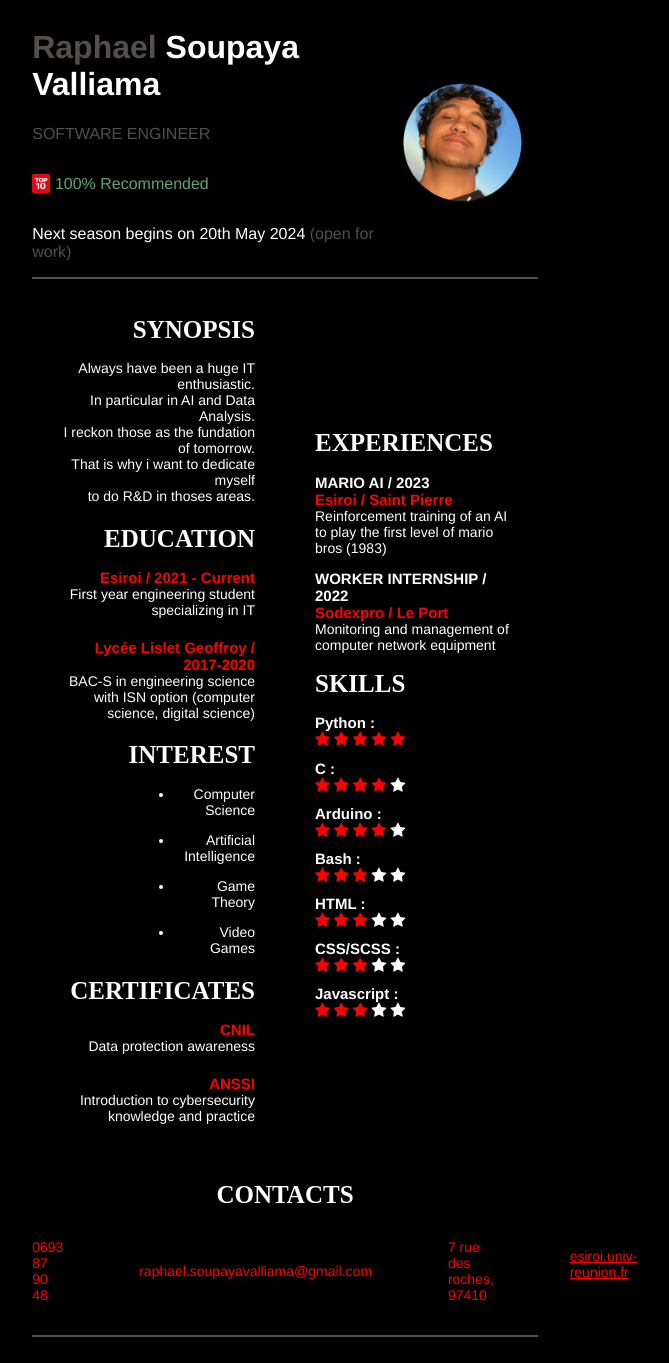
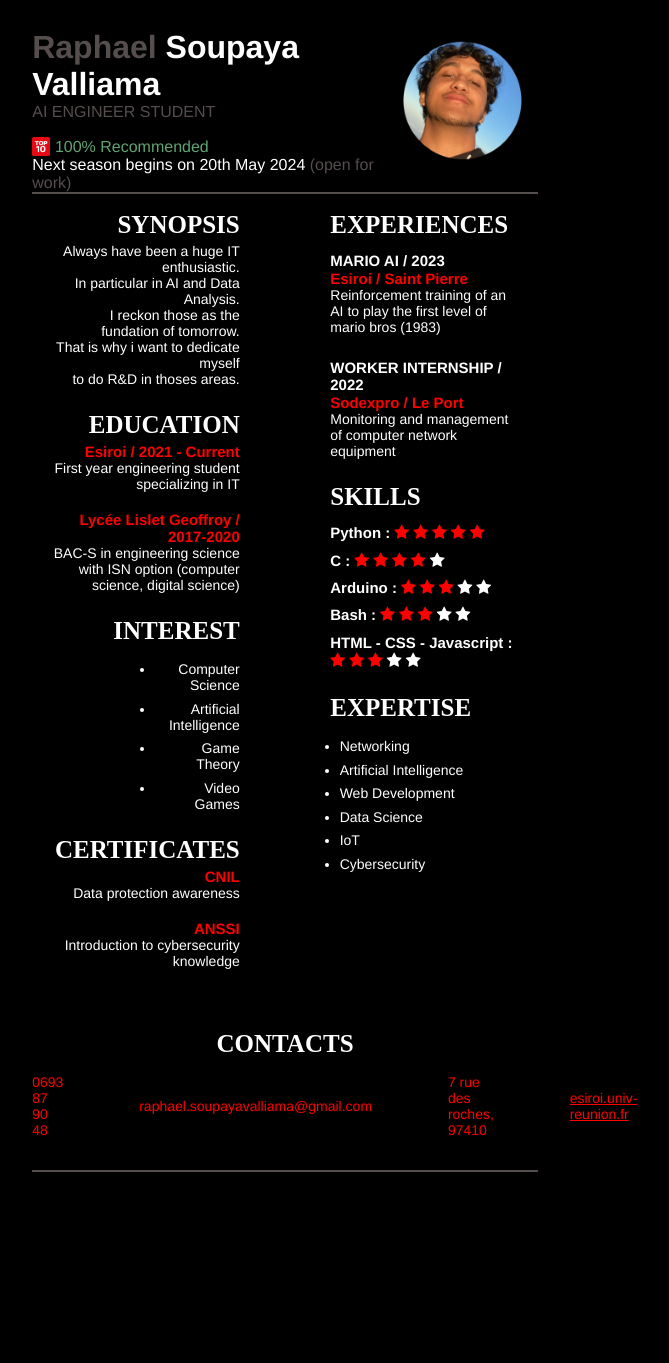
Before and after one commit to RSoups11/dev, a Flask app: page / in a window 1280 px wide. Shown: the whole page, without its empty margins (355-1024 px from the left). After the commit the page ends 1172 px from the top, so only its background shows below. Run offline with Flask 3, Linux system fonts and the light colour scheme.

Commit message:
Update fin de l'en-tete et du milieu début du "contact"

```diff
--- a/static/styles.css
+++ b/static/styles.css
@@ -24,7 +24,6 @@ body {
 
 #top10 img {
   width: 5%;
-  height: auto;
 }
 
 #top10 p {
@@ -32,11 +31,19 @@ body {
   color: #60a471;
   font-family: Helvetica;
   font-style: bold;
+  margin-bottom: 0;
 }
 
-#en-tete h1, p {
+#en-tete h1 {
   color: #564d4d;
   font-family: Helvetica;
+  margin-bottom: 0;
+}
+
+#en-tete, p {
+  color: #564d4d;
+  font-family: Helvetica;
+  margin-top: 0;
 }
 
 #pdp {
@@ -46,6 +53,7 @@ body {
 .disponibilite {
   color: white;
   font-family: Helvetica;
+  margin-bottom: 0;
 }
 
 #nom {
@@ -68,29 +76,33 @@ body {
 
 #colonne-gauche, #colonne-droite {
   flex: 1;
+  align-self: stretch;
   padding: 20px;
+  padding-top: 0;
 }
 
 #colonne-gauche {
   color: white;
-  margin-right: 10px;
+  margin-right: 5%;
   font-family: Lucida;
 }
 
 #colonne-droite {
   color: white;
-  margin-left: 10px;
+  margin-left: 5%;
   font-family: Lucida;
 }
 
 .categorie-gauche {
   text-align: right;
   font-size: 25px;
+  margin-bottom: 2%;
 }
 
 .categorie-droite {
   text-align: left;
   font-size: 25px;
+  margin-bottom: 2%;
 }
 
 .texte-gauche {
@@ -114,6 +126,7 @@ h3 {
   font-family: Helvetica;
   margin-bottom: 0;
   margin-top: 5%;
+  display: inline-block;
 }
 
 h4 {
@@ -125,7 +138,7 @@ h4 {
 }
 
 .element {
-  margin-bottom: 5%;
+  margin-bottom: 0;
 }
 
 .titre-gauche {
@@ -142,8 +155,19 @@ h4 {
   font-family: Helvetica;
   font-size: 14px;
   text-align: right;
-  margin-bottom: 7%;
+  margin-bottom: 4%;
   margin-top: 0;
+  margin-left: 55%;
+}
+
+.expertise {
+  color: white;
+  font-family: Helvetica;
+  font-size: 14px;
+  text-align: left;
+  margin-bottom: 4%;
+  margin-top: 0;
+  margin-left: 5%;
 }
 
 #esilien {
@@ -155,10 +179,6 @@ h4 {
 
 ul {
   padding-left: 0;
-}
-
-li {
-  margin-left: 60%;
 }
 
 #container3 {
@@ -188,5 +208,6 @@ li {
 }
 
 .bloc {
-  margin-bottom: 10%;
+  margin-bottom: 13%;
+  margin-top: 0;
 }/*# sourceMappingURL=styles.css.map */
--- a/static/styles.scss
+++ b/static/styles.scss
@@ -44,7 +44,6 @@ body {
 
 #top10 img {
   width: 5%;
-  height: auto;
 }
 
 #top10 p {
@@ -52,11 +51,19 @@ body {
   color : #60a471;
   font-family: $font;
   font-style: bold;
+  margin-bottom: 0;
 }
 
-#en-tete h1, p {
+#en-tete h1 {
   color : $gray_txt;
   font-family: $font;
+  margin-bottom: 0;
+}
+
+#en-tete, p {
+  color : $gray_txt;
+  font-family: $font;
+  margin-top: 0;
 }
 
 #pdp {
@@ -66,6 +73,7 @@ body {
 .disponibilite {
   color : $white_txt;
   font-family: $font;
+  margin-bottom: 0;
 }
 
 #nom {
@@ -84,30 +92,34 @@ body {
 
 #colonne-gauche, #colonne-droite {
   flex: 1;
+  align-self: stretch;
   padding: 20px;
+  padding-top: 0;
 }
 
 
 #colonne-gauche {
   color: $white_txt;
-  margin-right: 10px;
+  margin-right: 5%;
   font-family: $titre-font;
 }
 
 #colonne-droite {
   color: $white_txt;
-  margin-left: 10px;
+  margin-left: 5%;
   font-family: $titre-font;
 }
 
 .categorie-gauche {
   text-align: right;
   font-size: $titre-size;
+  margin-bottom: 2%;
 }
 
 .categorie-droite {
   text-align: left;
   font-size: $titre-size;
+  margin-bottom: 2%;
 }
 
 @mixin texte-param {
@@ -137,6 +149,7 @@ h3 {
   @include title;
   margin-bottom: 0;
   margin-top: 5%;
+  display: inline-block;
 }
 
 h4 {
@@ -147,7 +160,7 @@ h4 {
 }
 
 .element {
-  margin-bottom: 5%;
+  margin-bottom: 0;
 }
 
 .titre-gauche {
@@ -162,8 +175,17 @@ h4 {
 .interet {
   @include texte-param;
   text-align: right;
-  margin-bottom: 7%;
-  margin-top: 0
+  margin-bottom: 4%;
+  margin-top: 0;
+  margin-left: 55%;
+}
+
+.expertise {
+  @include texte-param;
+  text-align: left;
+  margin-bottom: 4%;
+  margin-top: 0;
+  margin-left: 5%
 }
 
 #esilien {
@@ -175,9 +197,6 @@ ul {
   padding-left: 0;
 }
 
-li {
-  margin-left: 60%;
-}
 
 #container3 {
   width: 40%;
@@ -207,5 +226,6 @@ li {
 }
 
 .bloc {
-  margin-bottom: 10%;
+  margin-bottom: 13%;
+  margin-top: 0;
 }
--- a/template/index.html
+++ b/template/index.html
@@ -18,7 +18,7 @@
             <div id="en-tete">
 
                 <h1> Raphael <span id="nom"> Soupaya Valliama </span></h1>
-                <p> SOFTWARE ENGINEER</p>
+                <p> AI ENGINEER STUDENT </p>
 
                 <div id="top10">
                     <img src="../images/top10.png" alt="Top 10"> <p> 100% Recommended </p>
@@ -82,13 +82,9 @@
 
                     <div class="element">
                         <h4 class="titre-gauche"> ANSSI </h4>
-                        <p class="texte-gauche"> Introduction to cybersecurity knowledge and practice</p>
+                        <p class="texte-gauche"> Introduction to cybersecurity knowledge</p>
                     </div>
                 </div>
-
-
-
-
 
 
 
@@ -96,6 +92,8 @@
             </div>
 
             <div id="colonne-droite">
+
+                <div class="bloc">
                     <h1 class="categorie-droite"> EXPERIENCES </h1>
 
                     <div class="element">
@@ -109,7 +107,10 @@
                         <h4>Sodexpro / Le Port</h4>
                         <p class="texte-droite"> Monitoring and management of computer network equipment</p>
                     </div>
+                </div>
 
+
+                <div class="bloc">
                     <h1 class="categorie-droite"> SKILLS </h1>
 
                     <div class="element">
@@ -120,6 +121,8 @@
                         <span class="fa fa-star checked"></span>
                         <span class="fa fa-star checked"></span>
 
+                        <br>
+
                         <h3> C : </h3>
                         <span class="fa fa-star checked"></span>
                         <span class="fa fa-star checked"></span>
@@ -127,12 +130,16 @@
                         <span class="fa fa-star checked"></span>
                         <span class="fa fa-star"></span>
 
+                        <br>
+
                         <h3> Arduino : </h3>
                         <span class="fa fa-star checked"></span>
                         <span class="fa fa-star checked"></span>
                         <span class="fa fa-star checked"></span>
-                    <span class="fa fa-star checked"></span>
                         <span class="fa fa-star"></span>
+                        <span class="fa fa-star"></span>
+
+                        <br>
 
                         <h3> Bash : </h3>
                         <span class="fa fa-star checked"></span>
@@ -141,27 +148,29 @@
                         <span class="fa fa-star"></span>
                         <span class="fa fa-star"></span>
 
-                    <h3> HTML : </h3>
+                        <br>
+
+                        <h3> HTML - CSS - Javascript : </h3>
                         <span class="fa fa-star checked"></span>
                         <span class="fa fa-star checked"></span>
                         <span class="fa fa-star checked"></span>
                         <span class="fa fa-star"></span>
                         <span class="fa fa-star"></span>
 
-                    <h3> CSS/SCSS : </h3>
-                    <span class="fa fa-star checked"></span>
-                    <span class="fa fa-star checked"></span>
-                    <span class="fa fa-star checked"></span>
-                    <span class="fa fa-star"></span>
-                    <span class="fa fa-star"></span>
+                    </div>
+                </div>
 
-                    <h3> Javascript : </h3>
-                    <span class="fa fa-star checked"></span>
-                    <span class="fa fa-star checked"></span>
-                    <span class="fa fa-star checked"></span>
-                    <span class="fa fa-star"></span>
-                    <span class="fa fa-star"></span>
+                <div class="bloc">
+                    <h1 class="categorie-droite"> EXPERTISE </h1>
 
+                    <ul>
+                        <li class="expertise"> Networking </li>
+                        <li class="expertise"> Artificial Intelligence </li>
+                        <li class="expertise"> Web Development </li>
+                        <li class="expertise"> Data Science </li>
+                        <li class="expertise"> IoT </li>
+                        <li class="expertise"> Cybersecurity </li>
+                    </ul>
                 </div>
 
 
```
Also changed, not shown: 1 other file. Lines whose indentation alone changed are shown as unchanged.
